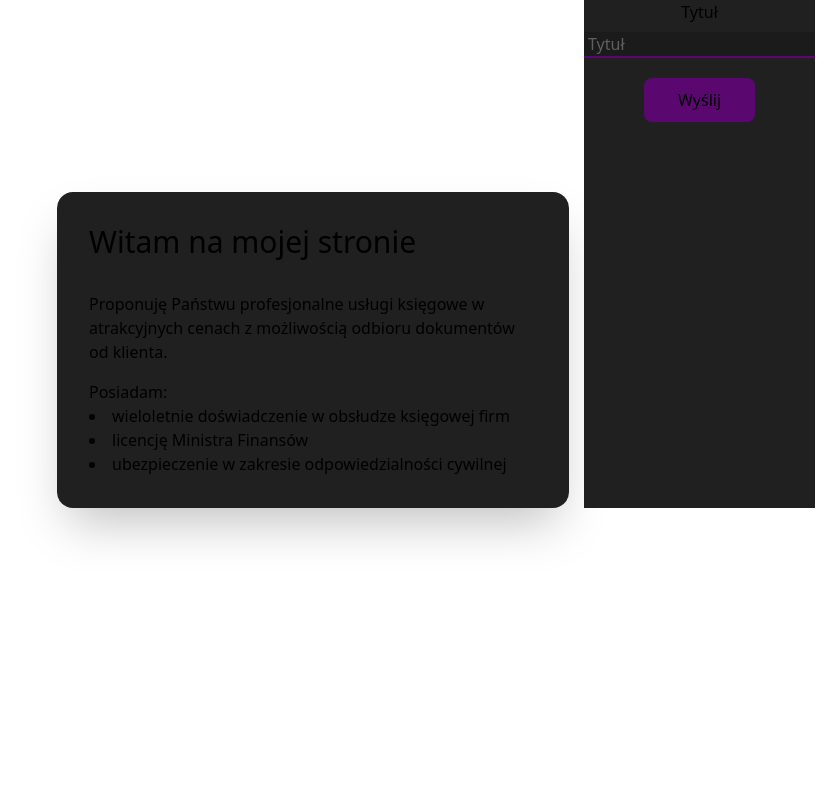
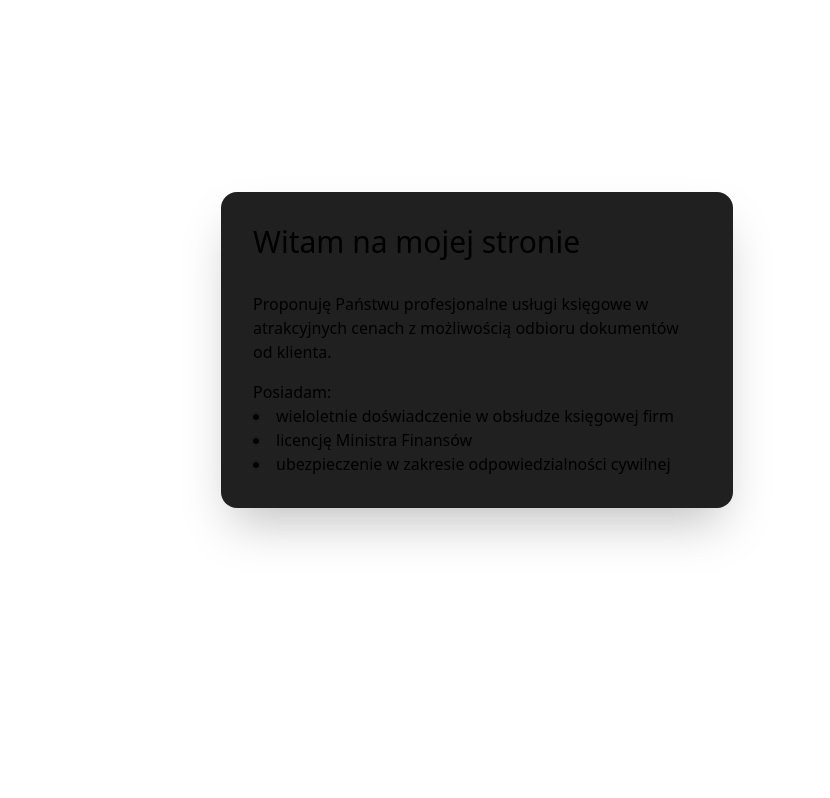
Before and after one commit to Mnigos/biuro-makowska-old, a Nuxt app: page / in a window 1280 px wide. Shown: the top 798 px of the page, without its empty margins (450-1280 px from the left). Built offline with nearby package versions, Linux system fonts and the light colour scheme.

Commit message:
refactor(index): fix layout

```diff
--- a/components/ContactForm.vue
+++ b/components/ContactForm.vue
@@ -1,5 +1,5 @@
 <template>
-  <div class="bg-primary flex flex-col gap-5 items-center">
+  <div class="bg-primary flex flex-col gap-5 items-center p-4 rounded-2xl py-12">
     <common-input label="Tytuł" />
 
     <common-button label="Wyślij" />
--- a/components/common/input.vue
+++ b/components/common/input.vue
@@ -16,11 +16,14 @@ const id = generateId(label)
     {{ label }}
 
     <span
-      class="text-[#606060] absolute bottom-[.1rem] left-1 transition-opacity group-hover:opacity-0 duration-300"
+      class="text-[#606060] absolute bottom-[.4rem] left-1 transition-opacity group-hover:opacity-0 duration-300"
     >
       {{ label }}
     </span>
 
-    <input :id="id" class="border-b-2 border-accent bg-primary-dark outline-none" />
+    <input
+      :id="id"
+      class="border-b-2 border-accent bg-primary-dark outline-none p-1 rounded-md shadow-2xl"
+    />
   </label>
 </template>
--- a/pages/index.vue
+++ b/pages/index.vue
@@ -1,5 +1,6 @@
 <template>
-  <div class="flex flex-col md:flex-row justify-evenly w-full">
+  <div class="flex flex-col w-full">
+    <article class="flex flex-col md:flex-row justify-evenly min-h-screen items-start">
       <header>
         <!-- This is for SEO optimalization -->
         <div class="hidden">
@@ -12,8 +13,8 @@
 
       <the-card title="Witam na mojej stronie" class="mt-48 md:w-128">
         <p>
-        Proponuję Państwu profesjonalne usługi księgowe w atrakcyjnych cenach z możliwością odbioru
-        dokumentów od klienta.
+          Proponuję Państwu profesjonalne usługi księgowe w atrakcyjnych cenach z możliwością
+          odbioru dokumentów od klienta.
         </p>
 
         <ul class="list-inside list-disc">
@@ -23,7 +24,10 @@
           <li>ubezpieczenie w zakresie odpowiedzialności cywilnej</li>
         </ul>
       </the-card>
+    </article>
 
-    <contact-form />
+    <article>
+      <contact-form class="w-1/2" />
+    </article>
   </div>
 </template>
```
Lines whose indentation alone changed are shown as unchanged.
